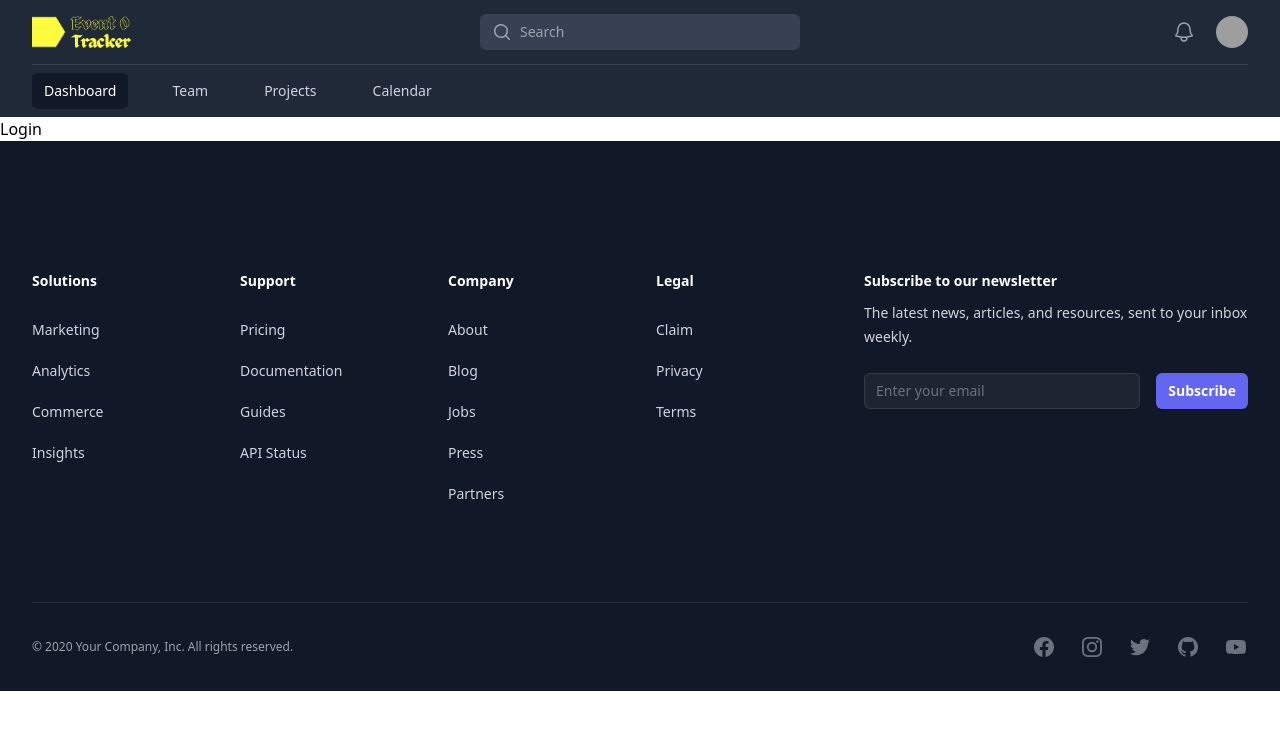
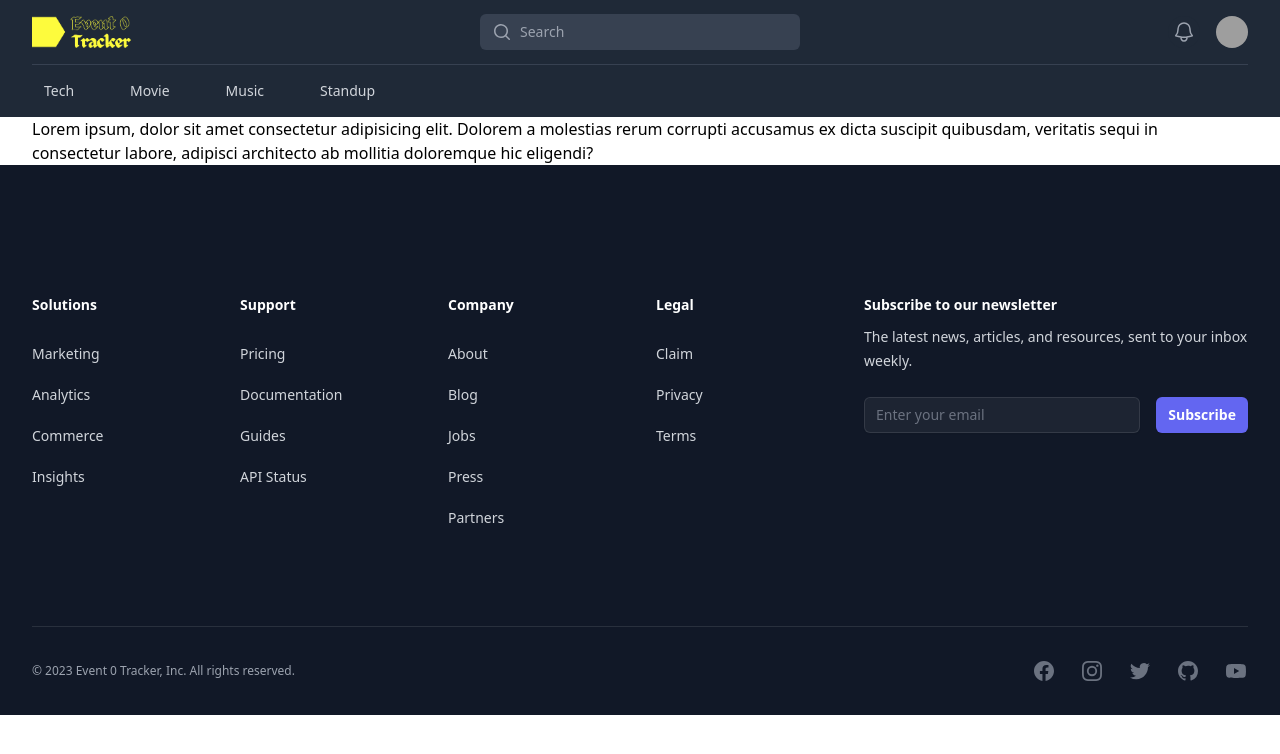
Before and after one commit to DeveloperVikasKumaR/event0tracker, a React (Vite) app: page /login in a window 1280 px wide. Shown: the top 754 px of the page. Built offline with nearby package versions, Linux system fonts and the light colour scheme; grey boxes are pictures that could not be loaded.

Commit message:
refactor : added empty component container.tsx

```diff
--- /dev/null
+++ b/src/components/atom/Container.tsx
@@ -0,0 +1,14 @@
+type Props = {
+    children: string | JSX.Element | JSX.Element[]
+}
+
+
+const container = ({children}: Props) => {
+  return (
+    <div className="mx-auto max-w-7xl sm:px-6 lg:px-8">
+      {children}
+    </div>
+  )
+}
+
+export default container
--- a/src/components/main/Footer.tsx
+++ b/src/components/main/Footer.tsx
@@ -189,7 +189,7 @@ const navigation = {
               ))}
             </div>
             <p className="mt-8 text-xs leading-5 text-gray-400 md:order-1 md:mt-0">
-              &copy; 2020 Your Company, Inc. All rights reserved.
+              &copy; 2023 Event 0 Tracker, Inc. All rights reserved.
             </p>
           </div>
         </div>
--- a/src/components/main/Header.tsx
+++ b/src/components/main/Header.tsx
@@ -11,10 +11,10 @@ const user = {
     'https://images.unsplash.com/photo-1472099645785-5658abf4ff4e?ixlib=rb-1.2.1&ixid=eyJhcHBfaWQiOjEyMDd9&auto=format&fit=facearea&facepad=2&w=256&h=256&q=80',
 }
 const navigation = [
-  { name: 'Dashboard', href: '#', current: true },
-  { name: 'Team', href: '#', current: false },
-  { name: 'Projects', href: '#', current: false },
-  { name: 'Calendar', href: '#', current: false },
+  { name: 'Tech', href: '#', current: false },
+  { name: 'Movie', href: '#', current: false },
+  { name: 'Music', href: '#', current: false },
+  { name: 'Standup', href: '#', current: false },
 ]
 const userNavigation = [
   { name: 'Your Profile', href: '#' },
--- a/src/pages/Login.tsx
+++ b/src/pages/Login.tsx
@@ -1,9 +1,10 @@
+import Container from "../components/atom/Container"
 
 const Login = () => {
   return (
-    <div>
-      Login
-    </div>
+    <Container>
+      Lorem ipsum, dolor sit amet consectetur adipisicing elit. Dolorem a molestias rerum corrupti accusamus ex dicta suscipit quibusdam, veritatis sequi in consectetur labore, adipisci architecto ab mollitia doloremque hic eligendi?
+    </Container>
   )
 }
 
```
